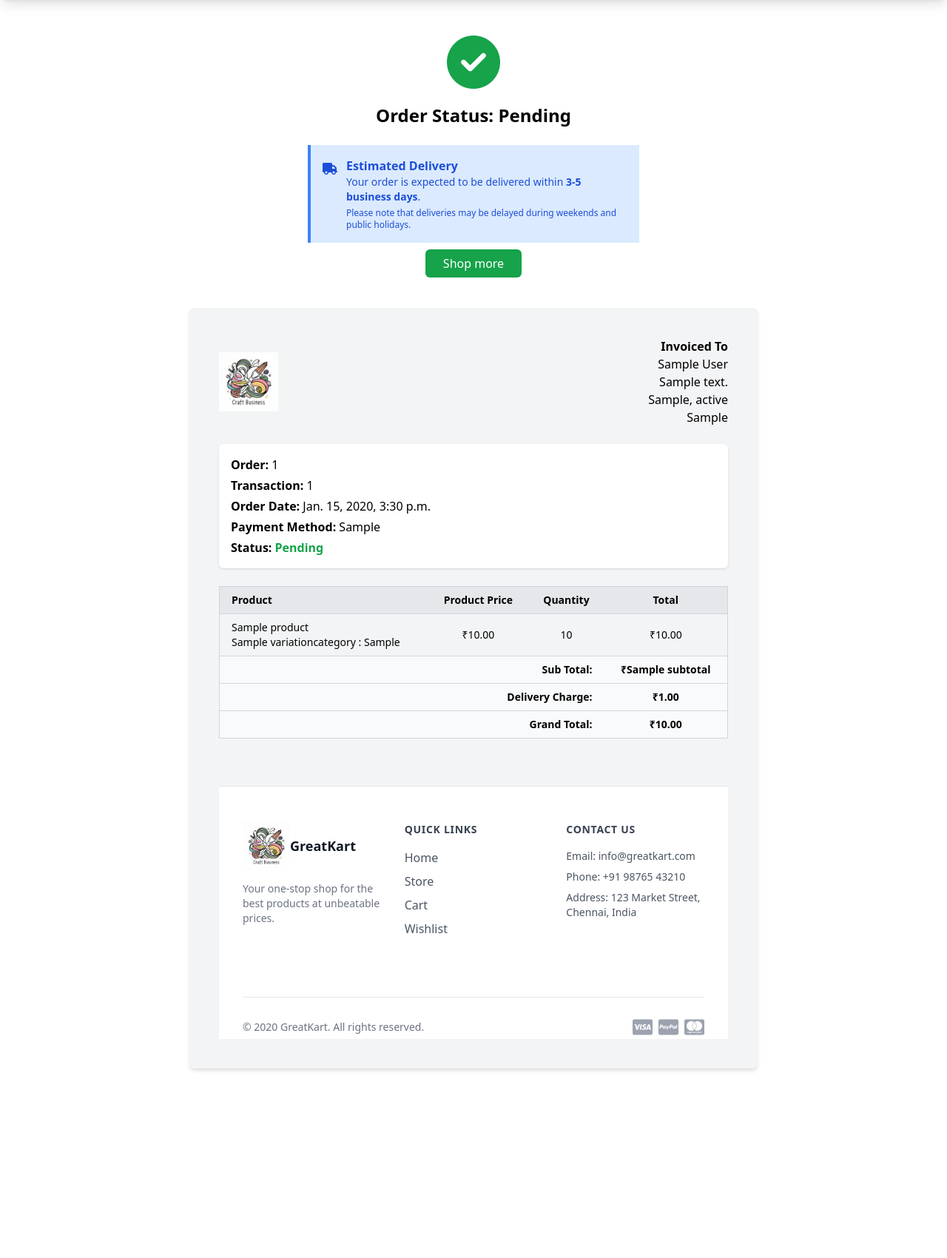
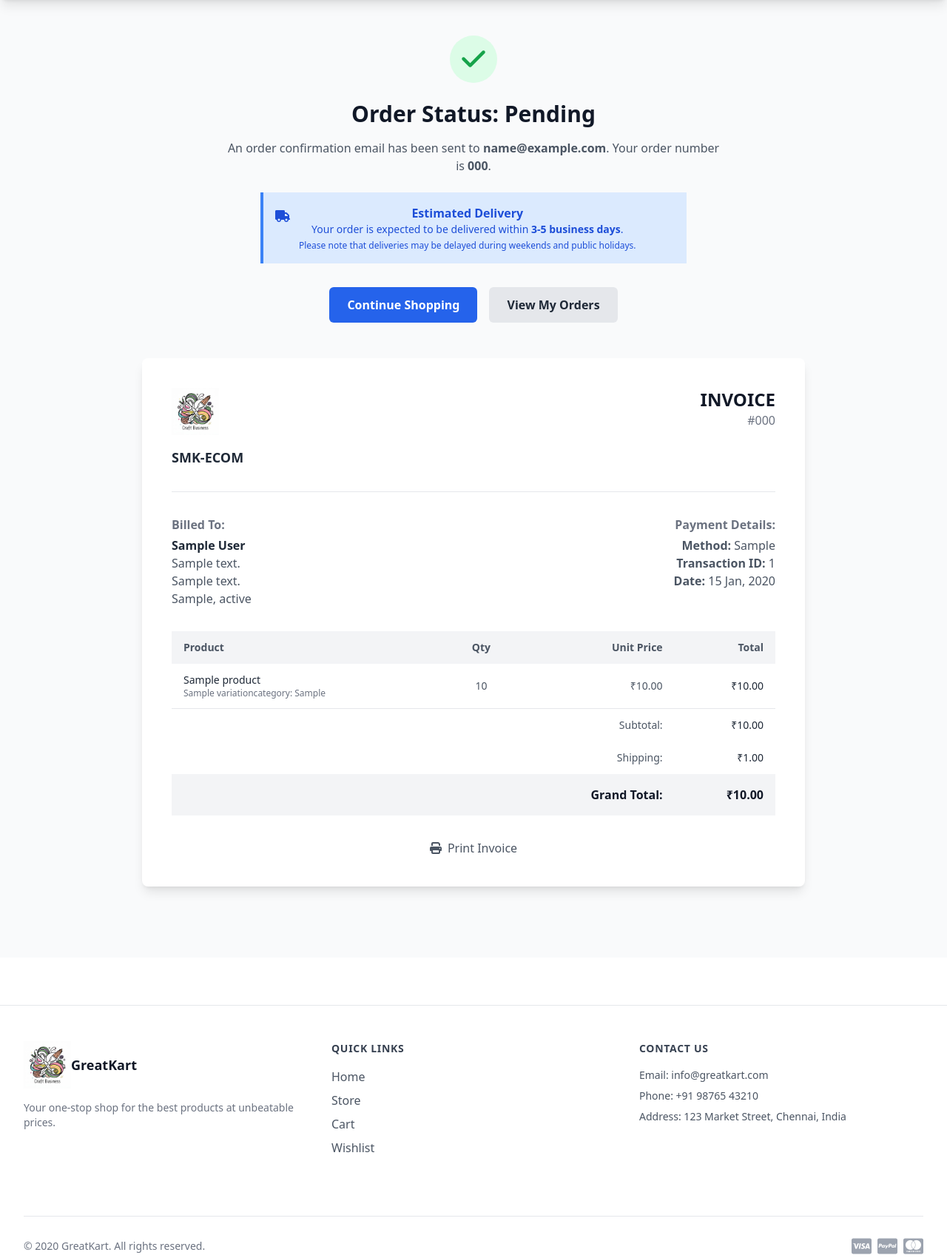
Before and after one commit to ShobikaAmarnath/django-ecom, a Django app: template templates/orders/order_complete.html in a window 1280 px wide. Shown: the part 80-1780 px from the top of the page at 74% size. Before the commit the page ends 1527 px from the top, so only its background shows below. Run offline with Django 3.2, Linux system fonts and the light colour scheme; tables that the repository leaves empty hold one stand-in row (values such as "Sample post"); the template is opened without the code that fills it: values that come from a table or form of the project are taken from there, most other values are stand-ins (such as "Sample title", 1, 10 or a date in 2020); some libraries are stand-ins or nearby versions.

Commit message:
email fix

```diff
--- a/templates/orders/order_complete.html
+++ b/templates/orders/order_complete.html
@@ -1,41 +1,30 @@
 {% extends 'base.html' %}
-
 {% load static %}
 
 {% block content %}
-
-<div class="max-w-5xl mx-auto mt-12">
-
-  <!-- Success Icon -->
-  <div class="flex justify-center">
-    <i class="fas fa-check-circle text-green-600 text-7xl mb-5"></i>
+<div class="bg-gray-50 py-12 px-4 sm:px-6 lg:px-8">
+  <div class="max-w-2xl mx-auto text-center">
+    <div class="mx-auto flex items-center justify-center h-16 w-16 rounded-full bg-green-100">
+      <i class="fas fa-check text-green-600 text-4xl"></i>
     </div>
 
-  <!-- Conditional Message -->
-  <h2 class="text-center text-2xl font-bold">
+    <h2 class="mt-6 text-2xl sm:text-3xl font-bold text-gray-900">
       {% if payment.payment_method == "PayPal" and payment.status == "Completed" %}
-      Payment Successful
+        Payment Successful!
       {% elif payment.payment_method == "UPI" and payment.status == "Pending" %}
-      Payment Pending Verification
+        Order Received, Pending Verification
       {% elif payment.payment_method == "COD" %}
-      Order Placed (Cash on Delivery)
+        Your Order has been Placed!
       {% else %}
         Order Status: {{ payment.status }}
       {% endif %}
     </h2>
 
-  <!-- Instruction / Note -->
-  <p class="text-center text-gray-600 mt-2">
-    {% if payment.payment_method == "UPI" and payment.status == "Pending" %}
-      We've received your order. Please ensure you've completed the payment via UPI. The shop owner will verify and confirm your payment.
-    {% elif payment.payment_method == "COD" %}
-      Your order is placed and will be collected via Cash on Delivery.
-    {% elif payment.payment_method == "PayPal" %}
-      Thank you! Your payment has been successfully processed via PayPal.
-    {% endif %}
+    <p class="mt-4 text-gray-600">
+        An order confirmation email has been sent to <strong>{{ order.email }}</strong>. Your order number is <strong>{{ order.order_number }}</strong>.
     </p>
 
-  <div class="max-w-md mx-auto mt-6 bg-blue-100 border-l-4 border-blue-500 text-blue-700 p-4" role="alert">
+    <div class="max-w-xl mx-auto mt-6 bg-blue-100 border-l-4 border-blue-500 text-blue-700 p-4 items-center" role="alert">
     <div class="flex">
       <div class="py-1"><i class="fas fa-truck mr-3"></i></div>
       <div>
@@ -46,88 +35,95 @@
     </div>
   </div>
 
-  <!-- Shop More Button -->
-  <div class="text-center mt-4">
-    <a href="{% url 'store' %}"
-       class="bg-green-600 hover:bg-green-700 text-white px-6 py-2 rounded-md transition">
-      Shop more
+    <div class="mt-8 flex justify-center space-x-4">
+      <a href="{% url 'store' %}" class="inline-block bg-blue-600 hover:bg-blue-700 text-white px-6 py-3 rounded-md font-semibold transition">
+        Continue Shopping
+      </a>
+      <a href="{% url 'dashboard' %}" class="inline-block bg-gray-200 hover:bg-gray-300 text-gray-800 px-6 py-3 rounded-md font-semibold transition">
+        View My Orders
       </a>
     </div>
   </div>
 
-<!-- Invoice Section -->
-<div class="max-w-3xl mx-auto bg-gray-100 p-10 my-12 rounded-md shadow-md">
-  <div class="flex flex-col md:flex-row justify-between items-center mb-6">
-    <!-- Logo -->
+  <div id="invoice" class="max-w-4xl mx-auto bg-white p-8 sm:p-10 my-12 rounded-lg shadow-lg">
+    <div class="flex flex-col sm:flex-row justify-between items-start mb-8 pb-8 border-b">
       <div>
-      <img src="{% static 'images/logo.jpg' %}" alt="Invoice logo" class="h-20 w-auto">
+        <img src="{% static 'images/logo.jpg' %}" alt="Invoice logo" class="h-16 w-auto">
+        <h3 class="mt-4 text-lg font-semibold text-gray-800">SMK-ECOM</h3>
       </div>
-    <!-- Invoiced To -->
-    <div class="text-right">
-      <p class="font-semibold">Invoiced To</p>
-      <p>{{ order.full_name }}</p>
-      <p>{{ order.address_line_1 }}</p>
-      <p>{{ order.city }}, {{ order.state }}</p>
-      <p>{{ order.country }}</p>
+      <div class="text-left sm:text-right mt-4 sm:mt-0">
+        <h2 class="text-2xl font-bold text-gray-900">INVOICE</h2>
+        <p class="text-gray-500">#{{ order.order_number }}</p>
       </div>
     </div>
 
-  <!-- Order Details -->
-  <div class="bg-white p-4 rounded-md shadow mb-6">
-    <ul class="space-y-1">
-      <li><span class="font-semibold">Order: </span>{{ order_number }}</li>
-      <li><span class="font-semibold">Transaction: </span>{{ trans_ID }}</li>
-      <li><span class="font-semibold">Order Date: </span>{{ order.created_at }}</li>
-      <li><span class="font-semibold">Payment Method: </span>{{ payment.payment_method }}</li>
-      <li><span class="font-semibold">Status: </span> <span class="text-green-600 font-bold">{{ payment.status }}</span></li>
-    </ul>
+    <div class="grid grid-cols-1 sm:grid-cols-2 gap-8 mb-8">
+      <div>
+        <p class="font-semibold text-gray-500 mb-1">Billed To:</p>
+        <p class="font-bold text-gray-800">{{ order.full_name }}</p>
+        <p class="text-gray-600">{{ order.address_line_1 }}</p>
+        {% if order.address_line_2 %}<p class="text-gray-600">{{ order.address_line_2 }}</p>{% endif %}
+        <p class="text-gray-600">{{ order.city }}, {{ order.state }}</p>
+      </div>
+      <div class="text-left sm:text-right">
+        <p class="font-semibold text-gray-500 mb-1">Payment Details:</p>
+        <p class="text-gray-600"><strong>Method:</strong> {{ payment.payment_method }}</p>
+        <p class="text-gray-600"><strong>Transaction ID:</strong> {{ payment.payment_id }}</p>
+        <p class="text-gray-600"><strong>Date:</strong> {{ order.created_at|date:"d M, Y" }}</p>
+      </div>
     </div>
 
-  <!-- Items Table -->
     <div class="overflow-x-auto">
-    <table class="min-w-full border border-gray-300 text-sm">
-      <thead class="bg-gray-200">
+      <table class="min-w-full text-sm">
+        <thead class="bg-gray-100">
           <tr>
-          <th class="px-4 py-2 text-left">Product</th>
-          <th class="px-4 py-2 text-center">Product Price</th>
-          <th class="px-4 py-2 text-center">Quantity</th>
-          <th class="px-4 py-2 text-center">Total</th>
+            <th class="px-4 py-3 text-left font-semibold text-gray-600">Product</th>
+            <th class="px-4 py-3 text-center font-semibold text-gray-600">Qty</th>
+            <th class="px-4 py-3 text-right font-semibold text-gray-600">Unit Price</th>
+            <th class="px-4 py-3 text-right font-semibold text-gray-600">Total</th>
           </tr>
         </thead>
         <tbody>
           {% for item in ordered_products %}
-        <tr class="border-t border-gray-300">
-          <td class="px-4 py-2">
-            {{ item.product.product_name | capfirst }}
-            <p>
-              {% if item.variations.all %}
-                {% for v in item.variations.all %}
-                  {{ v.category.name | capfirst }} : {{ v.value | capfirst }} <br/>
-                {% endfor %}
-              {% endif %}
+          <tr class="border-b">
+            <td class="px-4 py-3">
+              <p class="font-medium text-gray-800">{{ item.product.product_name|capfirst }}</p>
+              <p class="text-xs text-gray-500">
+                {% for v in item.variations.all %}{{ v.category.name|capfirst }}: {{ v.value|capfirst }}<br/>{% endfor %}
               </p>
             </td>
-          <td class="px-4 py-2 text-center">₹{{ item.product.product_price }}</td>
-          <td class="px-4 py-2 text-center">{{ item.quantity }}</td>
-          <td class="px-4 py-2 text-center">₹{{ item.product_line_price }}</td>
+            <td class="px-4 py-3 text-center text-gray-600">{{ item.quantity }}</td>
+            <td class="px-4 py-3 text-right text-gray-600">₹{{ item.product_unit_price|floatformat:2 }}</td>
+            <td class="px-4 py-3 text-right text-gray-800 font-medium">₹{{ item.product_line_price|floatformat:2 }}</td>
           </tr>
           {% endfor %}
         </tbody>
-      <tfoot class="bg-gray-50">
-        <tr class="border-t border-gray-300">
-          <th colspan="3" class="px-4 py-2 text-right">Sub Total:</th>
-          <th class="px-4 py-2 text-center">₹{{ subtotal }}</th>
+        <tfoot>
+          <tr>
+            <td colspan="2"></td>
+            <td class="px-4 py-3 text-right text-gray-600 font-medium">Subtotal:</td>
+            <td class="px-4 py-3 text-right text-gray-800">₹{{ subtotal|floatformat:2 }}</td>
           </tr>
-        <tr class="border-t border-gray-300">
-          <th colspan="3" class="px-4 py-2 text-right">Delivery Charge:</th>
-          <th class="px-4 py-2 text-center">₹{{ order.shipping_charge }}</th>
+          <tr>
+            <td colspan="2"></td>
+            <td class="px-4 py-3 text-right text-gray-600 font-medium">Shipping:</td>
+            <td class="px-4 py-3 text-right text-gray-800">₹{{ order.shipping_charge|floatformat:2 }}</td>
           </tr>
-        <tr class="border-t border-gray-300">
-          <th colspan="3" class="px-4 py-2 text-right">Grand Total:</th>
-          <th class="px-4 py-2 text-center">₹{{ order.order_total }}</th>
+          <tr class="bg-gray-100">
+            <td colspan="2"></td>
+            <td class="px-4 py-4 text-right text-gray-900 font-bold text-base">Grand Total:</td>
+            <td class="px-4 py-4 text-right text-gray-900 font-bold text-base">₹{{ order.order_total|floatformat:2 }}</td>
           </tr>
         </tfoot>
       </table>
     </div>
 
+    <div class="text-center mt-8">
+        <button onclick="window.print()" class="text-gray-600 hover:text-blue-600 transition">
+            <i class="fas fa-print mr-2"></i>Print Invoice
+        </button>
+    </div>
+
+  </div>
+</div>
 {% endblock %}
```
Also changed, not shown: orders/views.py (+78 -239 lines), templates/orders/order_received_email.html (+77 -8 lines), templates/orders/orders/owner_new_order_email.html (added, +59 -0 lines), templates/orders/owner_verify_payment_email.html (added, +32 -0 lines), templates/orders/payments.html (+26 -19 lines). Lines whose indentation alone changed are shown as unchanged.
